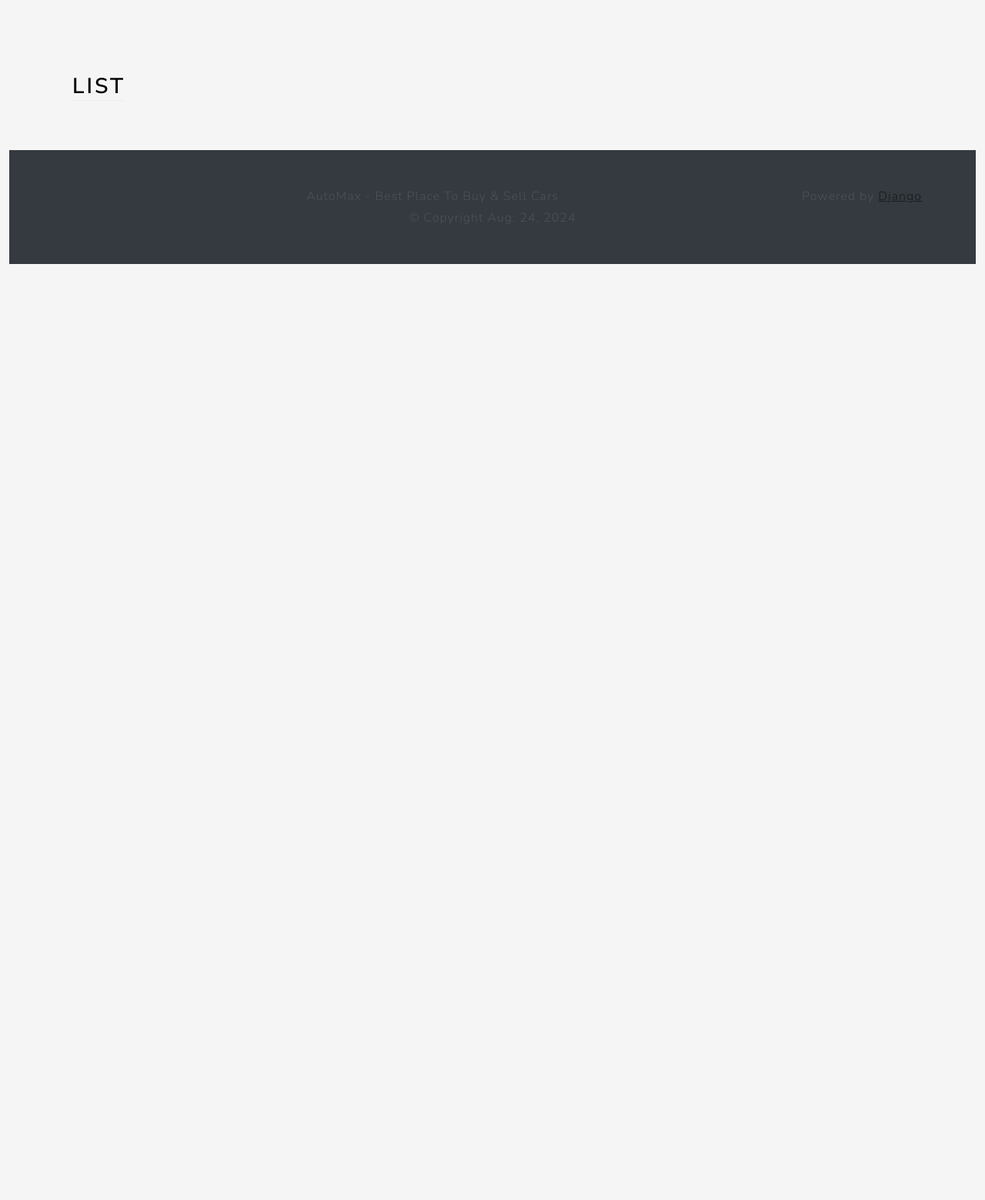
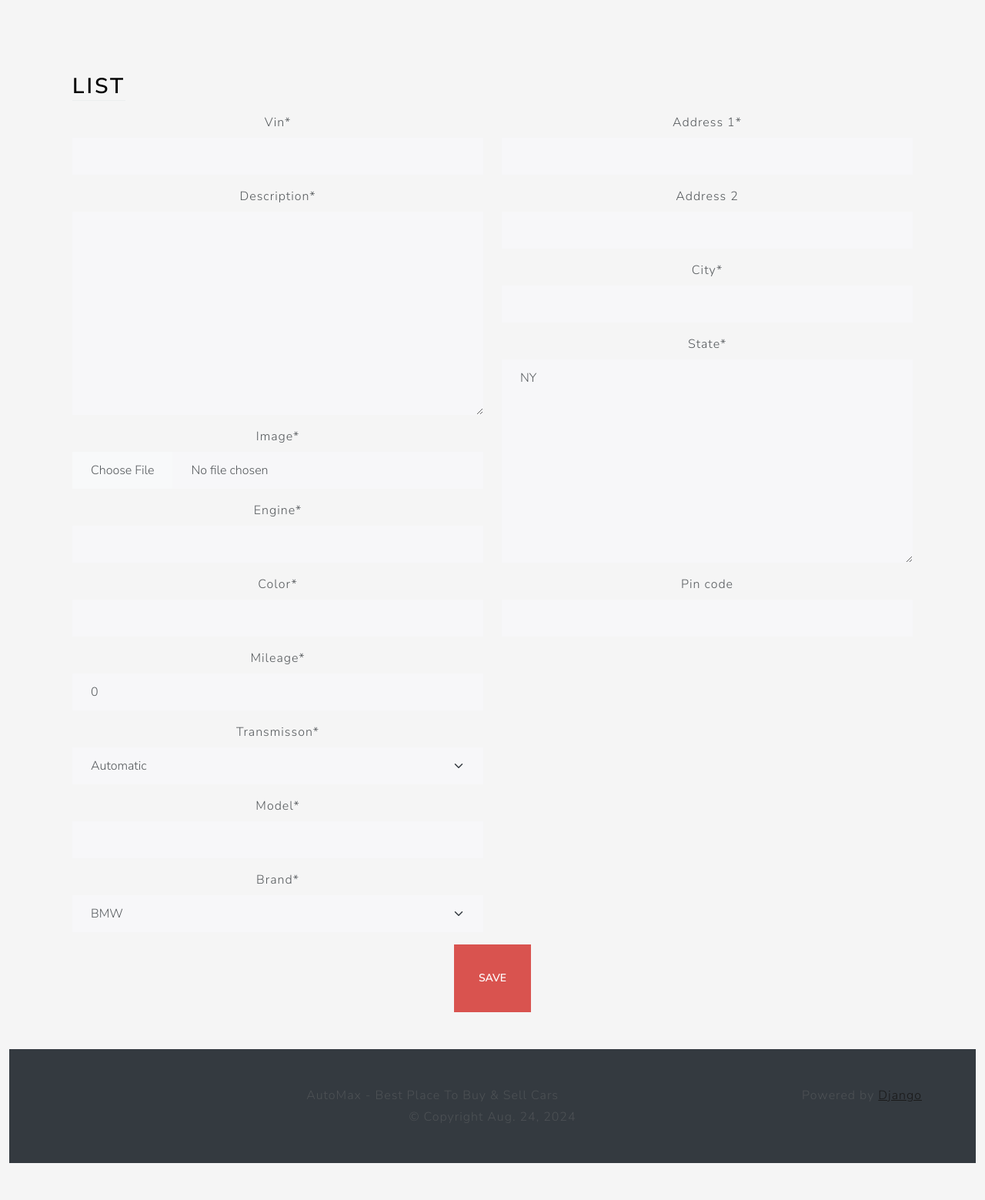
Before and after one commit to sakshipowar1612/AutoXchange, a Django app: page /list/ in a window 1280 px wide. Shown: the part 80-1639 px from the top of the page at 77% size. Before the commit the page ends 423 px from the top, so only its background shows below. Run offline with Django 5.2, Linux system fonts and the light colour scheme; a user stored in the database is signed in; some libraries are stand-ins or nearby versions.

Commit message:
lecture 69: Trying custom forms

```diff
--- /dev/null
+++ b/src/main/forms.py
@@ -0,0 +1,12 @@
+from django import forms
+
+from .models import Listing
+
+class ListingForm(forms.ModelForm):
+    #image is not mandatory
+    image = forms.ImageField()
+
+    class Meta:
+
+        model = Listing
+        fields = {'brand', 'model', 'vin', 'mileage', 'color', 'description', 'engine', 'transmisson', 'image'}
--- a/src/main/templates/views/list.html
+++ b/src/main/templates/views/list.html
@@ -13,6 +13,18 @@
                 </div>
             </div>
         </div>
+        <form action="" method="post" enctype="multipart/form-data">
+            {% csrf_token %}
+            <div class="row">
+                <div class="col-6">
+                    {{listing_form|crispy}}
+                </div>
+                <div class="col-6">
+                    {{location_form|crispy}}
+                </div>
+            </div>
+            <button class="btn btn-lg btn-danger" type="submit">Save</button>
+        </form>
     </div>
 
 <div>
--- a/src/main/views.py
+++ b/src/main/views.py
@@ -2,6 +2,9 @@ from django.http import HttpResponse
 from django.shortcuts import render
 from django.contrib.auth.decorators import login_required
 from .models import Listing
+from .forms import ListingForm
+from users.forms import LocationForm
+
 # Create your views here.
 def main_view(request):
     return render(request, "views/main.html", {"name":"AutoMax"})#dynamically injection data in html
@@ -21,5 +24,6 @@ def list_view(request):
     if request.method == 'POST':
         pass
     elif request.method == 'GET':
-        pass
-    return render(request, 'views/list.html', {})
+        listing_form =ListingForm()
+        location_form = LocationForm()
+    return render(request, 'views/list.html', {'listing_form':listing_form, 'location_form': location_form})
--- /dev/null
+++ b/src/users/forms.py
@@ -0,0 +1,11 @@
+from django import forms
+from .models import Location
+from localflavor.in_.forms import INZipCodeField
+
+class LocationForm(forms.ModelForm):
+    address_1 = forms.CharField(required=True)
+    pin_code = INZipCodeField(required=True)
+
+    class Meta:
+        model = Location
+        fields = ['address_1', 'address_2', 'city', 'state', 'pin_code']
```
